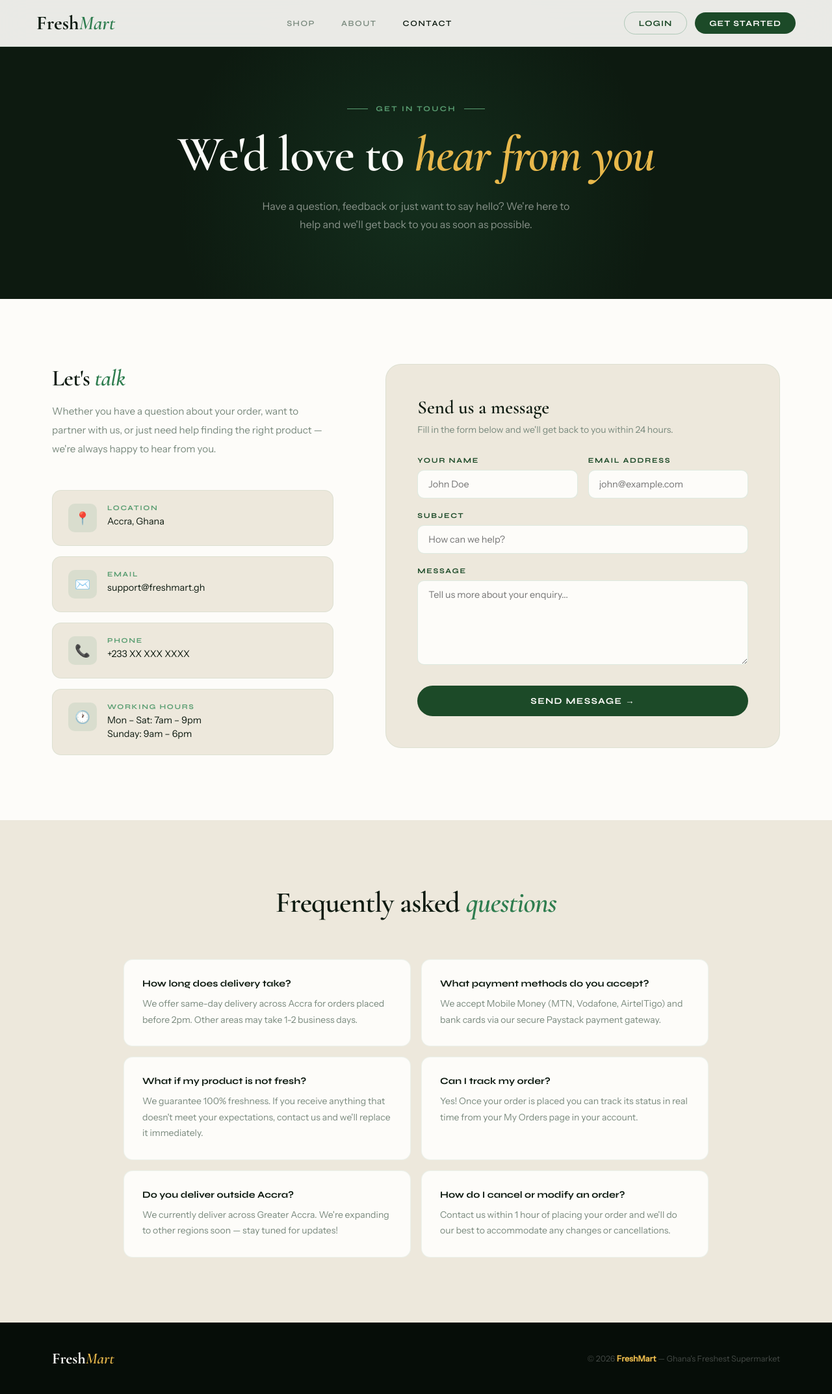
After one commit to kabukie18005/supermarket-platform, a Django app: template products/templates/contact.html in a window 1280 px wide. The commit adds this page. Shown: the whole page at 65% size. Run offline with Django 5.2, Linux system fonts and the light colour scheme; the template is opened without the code that fills it, so the values that code supplies are empty.

Commit message:
feat: about and contact pages

```diff
--- /dev/null
+++ b/products/templates/contact.html
@@ -0,0 +1,248 @@
+<!DOCTYPE html>
+<html lang="en">
+<head>
+    <meta charset="UTF-8">
+    <meta name="viewport" content="width=device-width, initial-scale=1.0">
+    <title>FreshMart — Contact Us</title>
+    <link href="https://fonts.googleapis.com/css2?family=Cormorant+Garamond:ital,wght@0,400;0,600;0,700;1,400;1,600&family=Syne:wght@400;600;700;800&family=Instrument+Sans:wght@300;400;500&display=swap" rel="stylesheet">
+    <style>
+        *, *::before, *::after { box-sizing: border-box; margin: 0; padding: 0; }
+        :root {
+            --ink: #0d1a10; --forest: #1c4a28; --moss: #2e7d4f;
+            --sage: #5a9e72; --cream: #f5f0e8; --parchment: #ede8dc;
+            --gold: #c8960c; --amber: #e8b84b; --white: #fdfcf9;
+            --gray: #7a8a7e; --light-gray: #e8ede9;
+        }
+        body { font-family: 'Instrument Sans', sans-serif; background: var(--white); color: var(--ink); }
+
+        /* NAVBAR */
+        .navbar { position: fixed; top: 0; left: 0; right: 0; z-index: 500; padding: 0 56px; height: 72px; display: flex; align-items: center; justify-content: space-between; background: rgba(253,252,249,0.92); backdrop-filter: blur(24px); border-bottom: 1px solid rgba(46,125,79,0.12); }
+        .brand { font-family: 'Cormorant Garamond', serif; font-size: 1.9rem; font-weight: 700; color: var(--ink); text-decoration: none; }
+        .brand em { color: var(--moss); font-style: italic; }
+        .nav-center { display: flex; align-items: center; gap: 40px; }
+        .nav-center a { font-family: 'Syne', sans-serif; font-size: 0.78rem; font-weight: 600; text-transform: uppercase; letter-spacing: 0.12em; color: var(--gray); text-decoration: none; transition: color 0.2s; }
+        .nav-center a:hover, .nav-center a.active { color: var(--ink); }
+        .nav-actions { display: flex; align-items: center; gap: 12px; }
+        .nav-pill { padding: 9px 22px; border-radius: 100px; font-family: 'Syne', sans-serif; font-size: 0.78rem; font-weight: 700; text-transform: uppercase; letter-spacing: 0.08em; text-decoration: none; transition: all 0.25s; }
+        .pill-ghost { border: 1.5px solid rgba(46,125,79,0.3); color: var(--forest); }
+        .pill-ghost:hover { background: var(--light-gray); }
+        .pill-solid { background: var(--forest); color: var(--white); }
+        .pill-solid:hover { background: var(--moss); }
+
+        /* HERO */
+        .contact-hero { padding: 160px 80px 100px; background: var(--ink); position: relative; overflow: hidden; text-align: center; }
+        .contact-hero::before { content: ''; position: absolute; top: -20%; left: 50%; transform: translateX(-50%); width: 800px; height: 800px; background: radial-gradient(circle, rgba(46,125,79,0.2) 0%, transparent 65%); border-radius: 50%; }
+        .hero-eyebrow { font-family: 'Syne', sans-serif; font-size: 0.72rem; font-weight: 700; text-transform: uppercase; letter-spacing: 0.2em; color: var(--sage); margin-bottom: 24px; display: flex; align-items: center; justify-content: center; gap: 12px; position: relative; z-index: 1; }
+        .hero-eyebrow::before, .hero-eyebrow::after { content: ''; display: block; width: 32px; height: 1px; background: var(--sage); }
+        .contact-hero h1 { font-family: 'Cormorant Garamond', serif; font-size: clamp(3rem, 6vw, 6rem); font-weight: 600; color: var(--white); line-height: 1.05; letter-spacing: -0.02em; position: relative; z-index: 1; }
+        .contact-hero h1 em { color: var(--amber); font-style: italic; }
+        .contact-hero p { font-size: 1rem; color: rgba(253,252,249,0.5); font-weight: 300; line-height: 1.8; max-width: 500px; margin: 24px auto 0; position: relative; z-index: 1; }
+
+        /* MAIN CONTENT */
+        .contact-main { padding: 100px 80px; background: var(--white); }
+        .contact-grid { display: grid; grid-template-columns: 1fr 1.4fr; gap: 80px; align-items: start; }
+
+        /* INFO SIDE */
+        .contact-info h2 { font-family: 'Cormorant Garamond', serif; font-size: 2.2rem; font-weight: 600; color: var(--ink); letter-spacing: -0.02em; margin-bottom: 16px; }
+        .contact-info h2 em { font-style: italic; color: var(--moss); }
+        .contact-info p { font-size: 0.95rem; color: var(--gray); line-height: 1.9; font-weight: 300; margin-bottom: 48px; }
+        .info-cards { display: flex; flex-direction: column; gap: 16px; }
+        .info-card { display: flex; align-items: flex-start; gap: 16px; padding: 20px 24px; background: var(--parchment); border-radius: 14px; border: 1px solid rgba(46,125,79,0.08); transition: transform 0.2s; }
+        .info-card:hover { transform: translateX(4px); }
+        .info-icon { width: 44px; height: 44px; border-radius: 10px; background: rgba(46,125,79,0.1); display: flex; align-items: center; justify-content: center; font-size: 1.2rem; flex-shrink: 0; }
+        .info-content label { font-family: 'Syne', sans-serif; font-size: 0.68rem; font-weight: 700; text-transform: uppercase; letter-spacing: 0.15em; color: var(--sage); display: block; margin-bottom: 4px; }
+        .info-content p { font-size: 0.9rem; color: var(--ink); font-weight: 400; margin-bottom: 0; line-height: 1.5; }
+
+        /* FORM SIDE */
+        .contact-form-wrap { background: var(--parchment); border-radius: 24px; padding: 48px; border: 1px solid rgba(46,125,79,0.08); }
+        .contact-form-wrap h3 { font-family: 'Cormorant Garamond', serif; font-size: 1.8rem; font-weight: 600; color: var(--ink); margin-bottom: 8px; }
+        .contact-form-wrap p { font-size: 0.875rem; color: var(--gray); font-weight: 300; margin-bottom: 32px; }
+        .form-group { margin-bottom: 20px; }
+        .form-row { display: grid; grid-template-columns: 1fr 1fr; gap: 16px; }
+        label { font-family: 'Syne', sans-serif; font-size: 0.7rem; font-weight: 700; text-transform: uppercase; letter-spacing: 0.15em; color: var(--forest); display: block; margin-bottom: 8px; }
+        input, textarea, select { width: 100%; padding: 12px 16px; border: 1.5px solid rgba(46,125,79,0.15); border-radius: 10px; font-family: 'Instrument Sans', sans-serif; font-size: 0.9rem; color: var(--ink); background: var(--white); outline: none; transition: border-color 0.2s, box-shadow 0.2s; }
+        input:focus, textarea:focus, select:focus { border-color: var(--moss); box-shadow: 0 0 0 3px rgba(46,125,79,0.08); }
+        textarea { resize: vertical; min-height: 130px; }
+        .submit-btn { width: 100%; padding: 15px 32px; border-radius: 100px; background: var(--forest); color: var(--white); font-family: 'Syne', sans-serif; font-size: 0.85rem; font-weight: 700; text-transform: uppercase; letter-spacing: 0.1em; border: none; cursor: pointer; transition: all 0.25s; margin-top: 8px; }
+        .submit-btn:hover { background: var(--moss); transform: translateY(-2px); box-shadow: 0 8px 24px rgba(28,74,40,0.25); }
+
+        /* SUCCESS MESSAGE */
+        .success-msg { background: rgba(46,125,79,0.1); border: 1px solid rgba(46,125,79,0.2); border-radius: 12px; padding: 16px 20px; margin-bottom: 24px; color: var(--forest); font-size: 0.9rem; font-weight: 500; display: flex; align-items: center; gap: 10px; }
+
+        /* FAQ */
+        .faq-section { padding: 100px 80px; background: var(--parchment); }
+        .faq-header { text-align: center; margin-bottom: 60px; }
+        .faq-header h2 { font-family: 'Cormorant Garamond', serif; font-size: clamp(2.2rem, 3.5vw, 3rem); font-weight: 600; color: var(--ink); letter-spacing: -0.02em; }
+        .faq-header h2 em { font-style: italic; color: var(--moss); }
+        .faq-grid { display: grid; grid-template-columns: 1fr 1fr; gap: 16px; max-width: 900px; margin: 0 auto; }
+        .faq-item { background: var(--white); border-radius: 14px; padding: 28px; border: 1px solid rgba(46,125,79,0.08); }
+        .faq-q { font-family: 'Syne', sans-serif; font-size: 0.9rem; font-weight: 700; color: var(--ink); margin-bottom: 10px; }
+        .faq-a { font-size: 0.875rem; color: var(--gray); line-height: 1.75; font-weight: 300; }
+
+        /* FOOTER */
+        footer { background: #060d08; padding: 40px 80px; display: flex; align-items: center; justify-content: space-between; border-top: 1px solid rgba(255,255,255,0.04); }
+        .footer-brand { font-family: 'Cormorant Garamond', serif; font-size: 1.5rem; font-weight: 700; color: var(--white); text-decoration: none; }
+        .footer-brand em { color: var(--amber); font-style: italic; }
+        .footer-text { font-size: 0.78rem; color: rgba(255,255,255,0.25); }
+        .footer-text strong { color: var(--amber); }
+
+        @media (max-width: 1024px) {
+            .contact-grid { grid-template-columns: 1fr; gap: 48px; }
+            .contact-main, .faq-section { padding-left: 40px; padding-right: 40px; }
+            .contact-hero { padding-left: 40px; padding-right: 40px; }
+        }
+        @media (max-width: 768px) {
+            .navbar { padding: 0 24px; }
+            .nav-center { display: none; }
+            .contact-hero, .contact-main, .faq-section { padding-left: 24px; padding-right: 24px; }
+            .contact-form-wrap { padding: 32px 24px; }
+            .form-row { grid-template-columns: 1fr; }
+            .faq-grid { grid-template-columns: 1fr; }
+            footer { padding: 32px 24px; flex-direction: column; gap: 12px; text-align: center; }
+        }
+    </style>
+</head>
+<body>
+
+<!-- NAVBAR -->
+<nav class="navbar">
+    <a href="{% url 'home' %}" class="brand">Fresh<em>Mart</em></a>
+    <div class="nav-center">
+        <a href="{% url 'product_list' %}">Shop</a>
+        <a href="{% url 'about' %}">About</a>
+        <a href="{% url 'contact' %}" class="active">Contact</a>
+    </div>
+    <div class="nav-actions">
+        {% if user.is_authenticated %}
+            <a href="{% url 'view_cart' %}" class="nav-pill pill-ghost">🛒 Cart</a>
+            <a href="{% url 'logout' %}" class="nav-pill pill-solid">Logout</a>
+        {% else %}
+            <a href="{% url 'login' %}" class="nav-pill pill-ghost">Login</a>
+            <a href="{% url 'register' %}" class="nav-pill pill-solid">Get Started</a>
+        {% endif %}
+    </div>
+</nav>
+
+<!-- HERO -->
+<section class="contact-hero">
+    <div class="hero-eyebrow">Get In Touch</div>
+    <h1>We'd love to <em>hear from you</em></h1>
+    <p>Have a question, feedback or just want to say hello? We're here to help and we'll get back to you as soon as possible.</p>
+</section>
+
+<!-- MAIN CONTACT -->
+<section class="contact-main">
+    <div class="contact-grid">
+        <!-- INFO -->
+        <div class="contact-info">
+            <h2>Let's <em>talk</em></h2>
+            <p>Whether you have a question about your order, want to partner with us, or just need help finding the right product — we're always happy to hear from you.</p>
+            <div class="info-cards">
+                <div class="info-card">
+                    <div class="info-icon">📍</div>
+                    <div class="info-content">
+                        <label>Location</label>
+                        <p>Accra, Ghana</p>
+                    </div>
+                </div>
+                <div class="info-card">
+                    <div class="info-icon">✉️</div>
+                    <div class="info-content">
+                        <label>Email</label>
+                        <p>support@freshmart.gh</p>
+                    </div>
+                </div>
+                <div class="info-card">
+                    <div class="info-icon">📞</div>
+                    <div class="info-content">
+                        <label>Phone</label>
+                        <p>+233 XX XXX XXXX</p>
+                    </div>
+                </div>
+                <div class="info-card">
+                    <div class="info-icon">🕐</div>
+                    <div class="info-content">
+                        <label>Working Hours</label>
+                        <p>Mon – Sat: 7am – 9pm<br>Sunday: 9am – 6pm</p>
+                    </div>
+                </div>
+            </div>
+        </div>
+
+        <!-- FORM -->
+        <div class="contact-form-wrap">
+            <h3>Send us a message</h3>
+            <p>Fill in the form below and we'll get back to you within 24 hours.</p>
+
+            {% if messages %}
+            {% for message in messages %}
+            <div class="success-msg">✅ {{ message }}</div>
+            {% endfor %}
+            {% endif %}
+
+            <form method="POST" action="{% url 'contact' %}">
+                {% csrf_token %}
+                <div class="form-row">
+                    <div class="form-group">
+                        <label for="name">Your Name</label>
+                        <input type="text" id="name" name="name" placeholder="John Doe" required>
+                    </div>
+                    <div class="form-group">
+                        <label for="email">Email Address</label>
+                        <input type="email" id="email" name="email" placeholder="john@example.com" required>
+                    </div>
+                </div>
+                <div class="form-group">
+                    <label for="subject">Subject</label>
+                    <input type="text" id="subject" name="subject" placeholder="How can we help?" required>
+                </div>
+                <div class="form-group">
+                    <label for="message">Message</label>
+                    <textarea id="message" name="message" placeholder="Tell us more about your enquiry..." required></textarea>
+                </div>
+                <button type="submit" class="submit-btn">Send Message →</button>
+            </form>
+        </div>
+    </div>
+</section>
+
+<!-- FAQ -->
+<section class="faq-section">
+    <div class="faq-header">
+        <h2>Frequently asked <em>questions</em></h2>
+    </div>
+    <div class="faq-grid">
+        <div class="faq-item">
+            <div class="faq-q">How long does delivery take?</div>
+            <div class="faq-a">We offer same-day delivery across Accra for orders placed before 2pm. Other areas may take 1-2 business days.</div>
+        </div>
+        <div class="faq-item">
+            <div class="faq-q">What payment methods do you accept?</div>
+            <div class="faq-a">We accept Mobile Money (MTN, Vodafone, AirtelTigo) and bank cards via our secure Paystack payment gateway.</div>
+        </div>
+        <div class="faq-item">
+            <div class="faq-q">What if my product is not fresh?</div>
+            <div class="faq-a">We guarantee 100% freshness. If you receive anything that doesn't meet your expectations, contact us and we'll replace it immediately.</div>
+        </div>
+        <div class="faq-item">
+            <div class="faq-q">Can I track my order?</div>
+            <div class="faq-a">Yes! Once your order is placed you can track its status in real time from your My Orders page in your account.</div>
+        </div>
+        <div class="faq-item">
+            <div class="faq-q">Do you deliver outside Accra?</div>
+            <div class="faq-a">We currently deliver across Greater Accra. We're expanding to other regions soon — stay tuned for updates!</div>
+        </div>
+        <div class="faq-item">
+            <div class="faq-q">How do I cancel or modify an order?</div>
+            <div class="faq-a">Contact us within 1 hour of placing your order and we'll do our best to accommodate any changes or cancellations.</div>
+        </div>
+    </div>
+</section>
+
+<footer>
+    <a href="{% url 'home' %}" class="footer-brand">Fresh<em>Mart</em></a>
+    <span class="footer-text">© 2026 <strong>FreshMart</strong> — Ghana's Freshest Supermarket</span>
+</footer>
+
+</body>
+</html>
```
Also changed, not shown: products/templates/products/about.html (added, +248 -0 lines), products/templates/products/home.html (+4 -8 lines).
